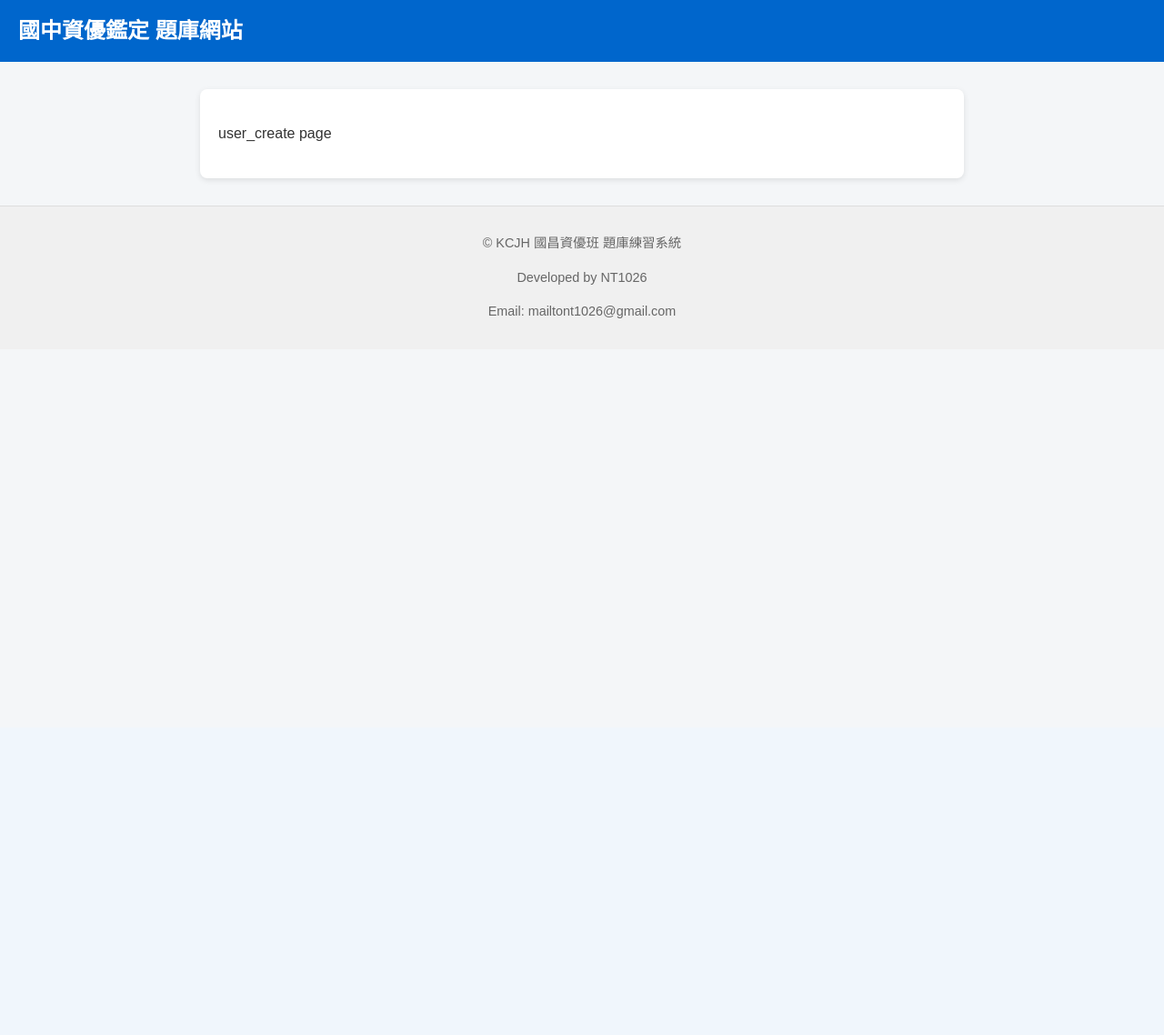
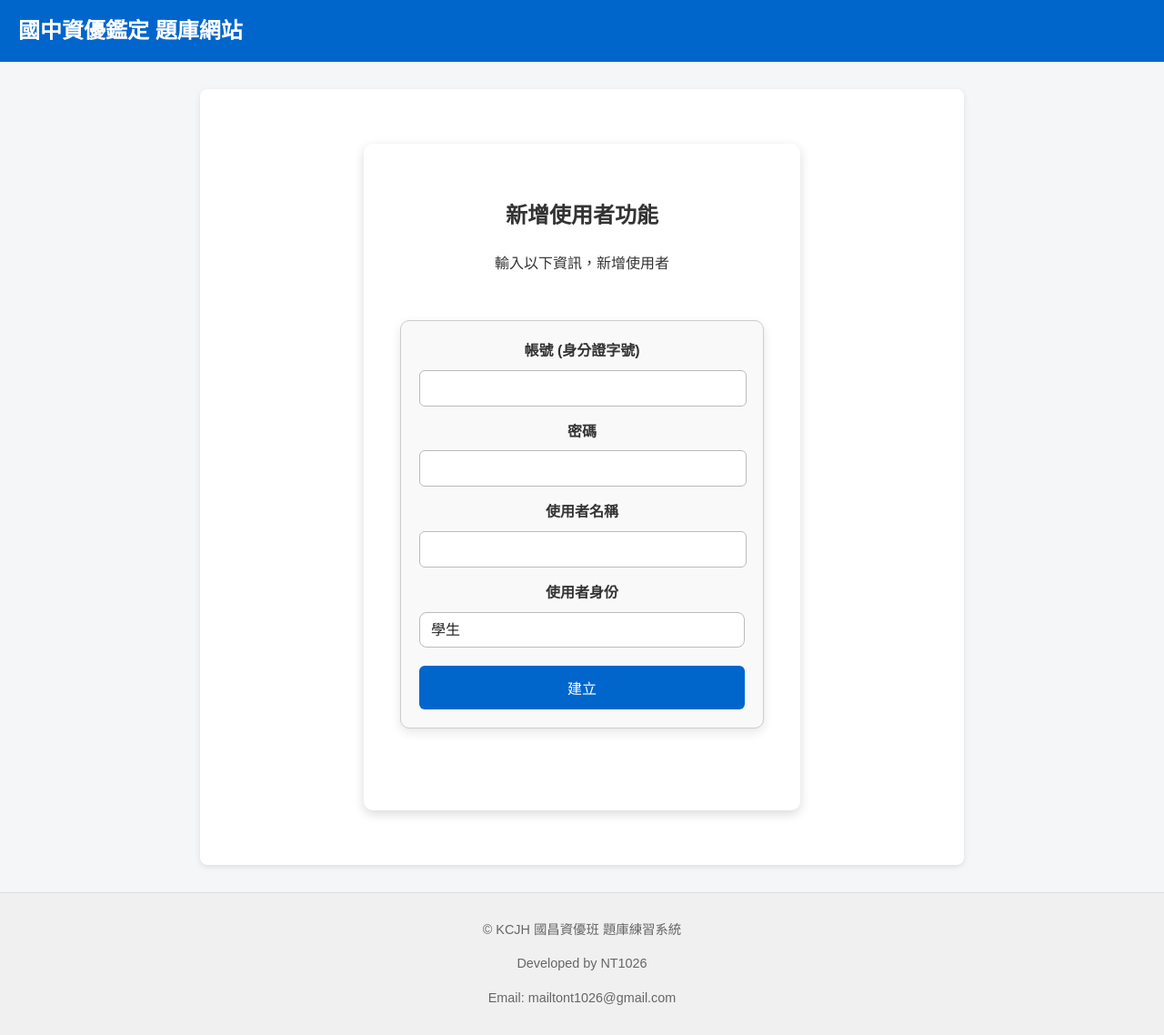
Before and after one commit to NT1026/question_bank_demo, a FastAPI app: template templates/user_create.html in a window 1280 px wide. Shown: the whole page at 91% size. Before the commit the page ends 350 px from the top, so only its background shows below. Run offline with FastAPI, Linux system fonts and the light colour scheme; the template is opened without the code that fills it, so the values that code supplies are empty.

Commit message:
feat: 新增 教師新增使用者 功能

```diff
--- a/api/routers/teacher_question_page.py
+++ b/api/routers/teacher_question_page.py
@@ -132,8 +132,8 @@ async def question_delete_post(
         return _403_NOT_A_TEACHER
 
     # Check if the question(s) to be deleted exist(s)
-    deleted_questions = await QuestionCrud.get_by_filename(filename)
-    if not deleted_questions:
+    questions_to_delete = await QuestionCrud.get_by_filename(filename)
+    if not questions_to_delete:
         return templates.TemplateResponse(
             "question_delete.html",
             {
--- a/api/routers/user.py
+++ b/api/routers/user.py
@@ -15,6 +15,7 @@ UserCrud = UserCrudManager()
     "",
     response_model=UserSchema.UserRead,
     status_code=status.HTTP_201_CREATED,
+    deprecated=True,
 )
 async def create_user(newUser: UserSchema.UserCreate):
     """
--- a/static/css/style.css
+++ b/static/css/style.css
@@ -406,6 +406,30 @@ footer {
     background-color: #004a99;
 }
 
+.user-function select {
+    -webkit-appearance: none;
+    -moz-appearance: none;
+    appearance: none;
+    width: 100%;
+    padding: 10px 40px 10px 12px;
+    font-size: 1rem;
+    border: 1px solid #bbb;
+    border-radius: 8px;
+    background-color: #fff;
+    color: #222;
+    transition: border-color 0.18s ease, box-shadow 0.18s ease,
+        transform 0.06s ease;
+    cursor: pointer;
+    margin: 0px 0px 20px;
+}
+
+.user-function select:hover {
+    border-color: #888;
+}
+
+.user-function select:active {
+    transform: translateY(0.5px);
+}
 
 /* question_create.html and question_read.html and question_delete.html */
 .question-function {
--- a/templates/user_create.html
+++ b/templates/user_create.html
@@ -1,3 +1,25 @@
 {% extends "base.html" %} {% block content %}
-<p>user_create page</p>
+<div class="user-function">
+    <h2>新增使用者功能</h2>
+    <p>輸入以下資訊，新增使用者</p>
+    <form action="/teacher/user/create" method="post">
+        <label for="username">帳號 (身分證字號)</label>
+        <input type="text" id="username" name="username" required />
+        <label for="password">密碼</label>
+        <input type="text" id="password" name="password" required />
+        <label for="name">使用者名稱</label>
+        <input type="text" id="name" name="name" required />
+        <label for="role">使用者身份</label>
+        <select id="role" name="role" required>
+            <option value="student">學生</option>
+            <option value="teacher">老師</option>
+        </select>
+        <button type="submit">建立</button>
+    </form>
+    {% if error %}
+    <p style="color: red">{{ error }}</p>
+    {% endif %} {% if success %}
+    <p style="color: green">{{ success }}</p>
+    {% endif %}
+</div>
 {% endblock %}
```
Also changed, not shown: api/routers/teacher_user_page.py (+60 -2 lines).
